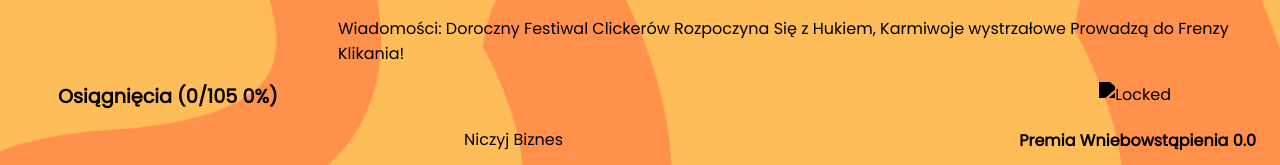
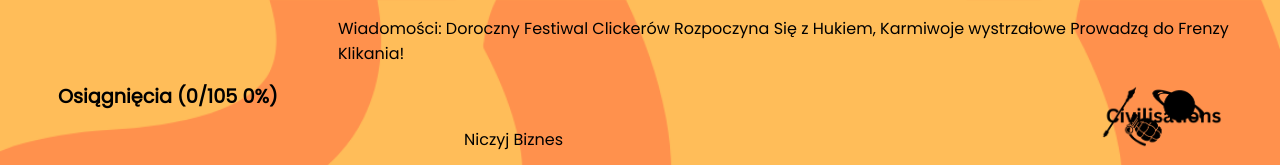
Before and after one commit to BalulowSki/projekt, a plain HTML site: page index.html in a window 1280 px wide. Shown: the top 165 px of the page. Drawn offline with Linux system fonts and the light colour scheme; files whose address does not match are found by name.

Commit message:
Update index.html

```diff
--- a/index.html
+++ b/index.html
@@ -7,7 +7,7 @@
     <meta name="viewport" content="width=device-width, initial-scale=1.0">
     <script src="script.js" defer></script>
     <link rel='stylesheet' href="style.css">
-    <link rel="icon" type="image/x-icon" href="/images/cycle.png">
+    <link rel="icon" type="image/x-icon" href="cycle.png">
     <title>Cyklonizator 2000</title>
 </head>
 
@@ -30,7 +30,7 @@
         </center>
     </div>
     <div class="sectionRight">
-        <img src='images/civsIcon.png' class='civIcon' width='50%' title='Locked' id='civIcon' onclick='civInfo()'>
+        <img src='civsIcon.png' class='civIcon' width='50%' title='Locked' id='civIcon' onclick='civInfo()'>
         <h4>Premia Wniebowstąpienia <span id='acsend'>0</span></h4>
         <button class='ascendbutton' onclick='ascendButton()' id='ascend'>Poziom rozwoju</button>
         <h3>Ulepszenia</h3>
```
